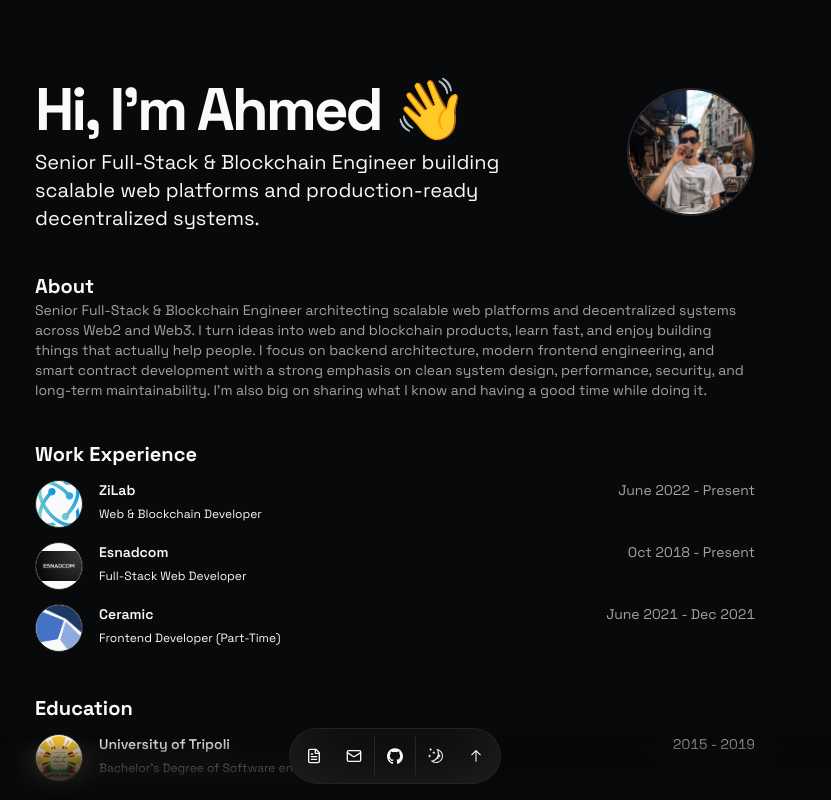
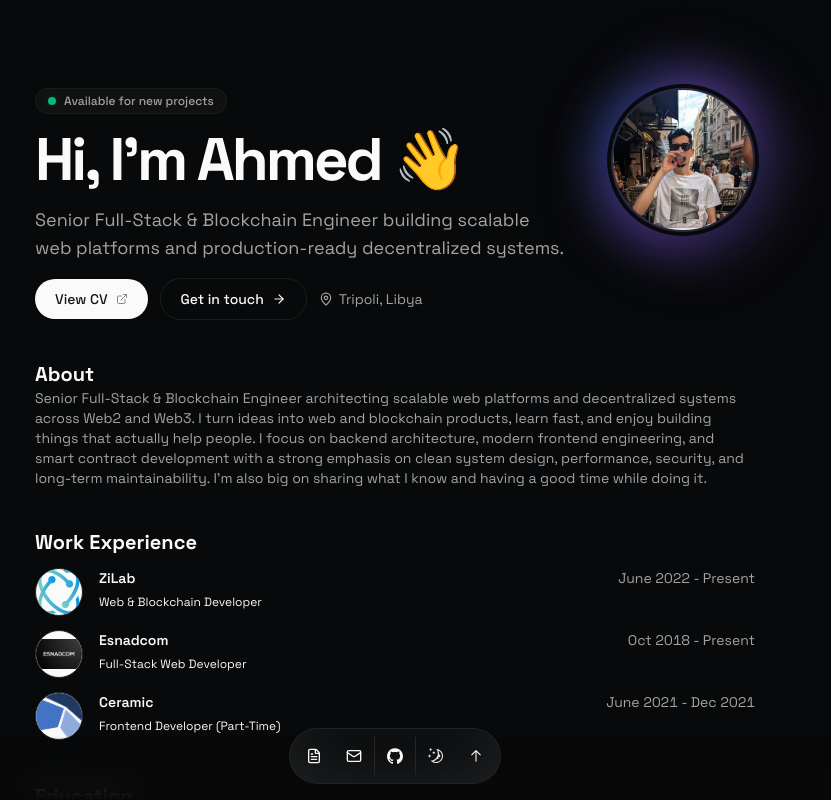
Before and after one commit to Ahmedelforjani/portfolio, a Next.js app: page / in a window 1280 px wide. Shown: the top 800 px of the page, without its empty margins (245-1076 px from the left). Built offline with nearby package versions, Linux system fonts and the light colour scheme.

Commit message:
Update page.tsx

```diff
--- a/src/app/page.tsx
+++ b/src/app/page.tsx
@@ -9,7 +9,12 @@ import { Avatar, AvatarFallback, AvatarImage } from "@/components/ui/avatar";
 import { Badge } from "@/components/ui/badge";
 import { DATA } from "@/data/resume";
 import { AnimatePresence, motion } from "framer-motion";
-import { ArrowRightIcon, MapPinIcon, SendIcon } from "lucide-react";
+import {
+  ArrowRightIcon,
+  ExternalLinkIcon,
+  MapPinIcon,
+  SendIcon,
+} from "lucide-react";
 import Link from "next/link";
 import { useState } from "react";
 
@@ -29,35 +34,68 @@ export default function Page() {
     <main className="flex flex-col min-h-dvh space-y-10">
       <section id="hero">
         <div className="mx-auto w-full max-w-4xl space-y-8">
-          <div className="gap-2 flex justify-between">
-            <div className="flex-col flex flex-1">
-              {/* <BlurFadeText
-                className="flex items-center text-3xl font-bold tracking-tighter sm:text-5xl xl:text-6xl/none"
-                text={DATA.name}
-                yOffset={8}
-              /> */}
+          <div className="flex flex-col-reverse items-center gap-8 sm:flex-row sm:items-start sm:justify-between">
+            <div className="flex flex-col items-center text-center sm:items-start sm:text-left flex-1 gap-4">
+              <BlurFade delay={BLUR_FADE_DELAY}>
+                <div className="inline-flex items-center gap-2 rounded-full border border-border/50 bg-muted/30 px-3 py-1 text-xs font-medium text-muted-foreground backdrop-blur-sm">
+                  <span className="relative flex size-2">
+                    <span className="absolute inline-flex size-full animate-ping rounded-full bg-emerald-400 opacity-75" />
+                    <span className="relative inline-flex size-2 rounded-full bg-emerald-500" />
+                  </span>
+                  Available for new projects
+                </div>
+              </BlurFade>
+
               <div className="flex items-center text-3xl font-bold tracking-tighter sm:text-5xl xl:text-6xl/none">
-                <BlurFadeText
-                  className="-translate-y-2!"
-                  text={`Hi, I'm ${DATA.name.split(" ")[0]} 👋`}
-                />
+                <BlurFadeText text={`Hi, I'm ${DATA.name.split(" ")[0]} 👋`} />
               </div>
+
               <BlurFade delay={BLUR_FADE_DELAY * 2}>
-                <p className="max-w-[520px] md:text-xl">{DATA.description}</p>
+                <p className="max-w-[540px] text-balance text-muted-foreground md:text-lg">
+                  {DATA.description}
+                </p>
               </BlurFade>
-              {/* <BlurFade delay={BLUR_FADE_DELAY * 3}>
-                <div className="flex items-center gap-1.5 text-sm text-muted-foreground">
-                  <MapPinIcon className="size-3.5" />
-                  <span>{DATA.location}</span>
+
+              <BlurFade delay={BLUR_FADE_DELAY * 3}>
+                <div className="flex flex-wrap items-center justify-center gap-3 sm:justify-start">
+                  <Link
+                    href={DATA.cv}
+                    target="_blank"
+                    rel="noreferrer"
+                    className="group inline-flex items-center gap-2 rounded-full bg-primary px-5 py-2.5 text-sm font-medium text-primary-foreground shadow-sm transition-all hover:shadow-md active:scale-[0.98]"
+                  >
+                    View CV
+                    <ExternalLinkIcon className="size-3 opacity-50 transition-opacity group-hover:opacity-100" />
+                  </Link>
+                  <Link
+                    href={`mailto:${DATA.contact.email}`}
+                    className="inline-flex items-center gap-2 rounded-full border border-border/70 bg-background px-5 py-2.5 text-sm font-medium text-foreground transition-all hover:bg-muted active:scale-[0.98]"
+                  >
+                    Get in touch
+                    <ArrowRightIcon className="size-3.5" />
+                  </Link>
+                  <Link
+                    href={DATA.locationLink}
+                    target="_blank"
+                    rel="noreferrer"
+                    className="inline-flex items-center gap-1.5 text-sm text-muted-foreground transition-colors hover:text-foreground"
+                  >
+                    <MapPinIcon className="size-3.5" />
+                    {DATA.location}
+                  </Link>
                 </div>
-              </BlurFade> */}
+              </BlurFade>
             </div>
 
             <BlurFade delay={BLUR_FADE_DELAY * 2}>
-              <Avatar className="size-28 border-2 border-border shadow-lg sm:size-32">
-                <AvatarImage alt={DATA.name} src={DATA.avatarUrl} />
-                <AvatarFallback>{DATA.initials}</AvatarFallback>
-              </Avatar>
+              <div className="relative shrink-0">
+                <div className="absolute -inset-3 animate-[spin_8s_linear_infinite] rounded-full bg-[conic-gradient(from_0deg,_hsl(var(--brand))_0%,_hsl(270_70%_60%)_25%,_hsl(var(--brand)/0.3)_50%,_hsl(270_70%_60%)_75%,_hsl(var(--brand))_100%)] opacity-60 blur-xl" />
+                <div className="absolute -inset-3 animate-[spin_8s_linear_infinite] rounded-full bg-[conic-gradient(from_180deg,_hsl(270_70%_60%)_0%,_hsl(var(--brand))_25%,_hsl(270_70%_60%/0.3)_50%,_hsl(var(--brand))_75%,_hsl(270_70%_60%)_100%)] opacity-30 blur-2xl" />
+                <Avatar className="relative size-32 border-2 border-border/50 shadow-xl ring-4 ring-background sm:size-36">
+                  <AvatarImage alt={DATA.name} src={DATA.avatarUrl} />
+                  <AvatarFallback>{DATA.initials}</AvatarFallback>
+                </Avatar>
+              </div>
             </BlurFade>
           </div>
         </div>
```
